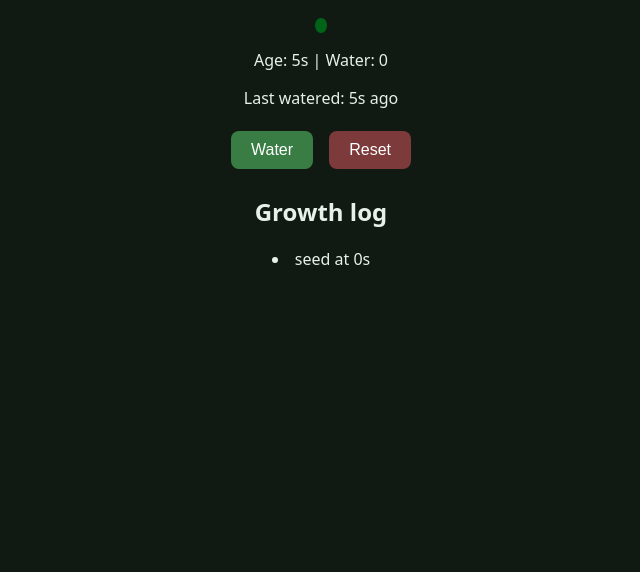
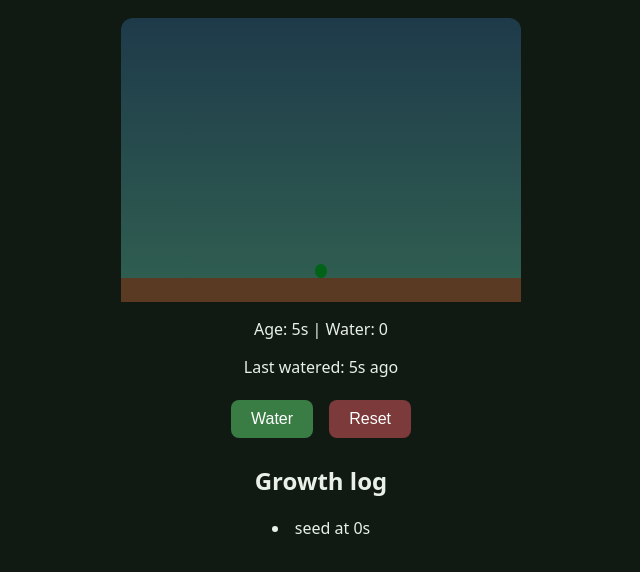
Before and after one commit to Ghost8911/Idle-Eden, a plain HTML site: page index.html in a window 1280 px wide. Shown: the part 86-658 px from the top of the page, without its empty margins (319-959 px from the left). Drawn offline with Linux system fonts and the light colour scheme.

Commit message:
garden box with sky and soil

```diff
--- a/index.html
+++ b/index.html
@@ -9,7 +9,9 @@
 <body>
     <main>
     <h1>Idle Eden</h1>
-    <div id="plant"></div>
+        <div id="garden">
+      <div id="plant"></div>
+    </div>
     <p id="status"></p>
     <p id="thirst"></p>
     <button id="water">Water</button>
--- a/style.css
+++ b/style.css
@@ -61,5 +61,15 @@ button:hover { background: #4c9a58; }
 }
 #plant[data-stage="tree"]::after { display: block; }
 #log { list-style-position: inside; padding: 0; }
+#garden {
+  height: 260px;
+  display: flex;
+  align-items: flex-end;
+  justify-content: center;
+  background: linear-gradient(#1e3a4a, #2f5d50);
+  border-bottom: 24px solid #5a3a22;
+  border-radius: 12px 12px 0 0;
+}
+#log { list-style-position: inside; padding: 0; }
 #plant.wilted { background: olive; transform: rotate(10deg); transform-origin: bottom; }
 #plant.wilted::after { display: none; }
```
